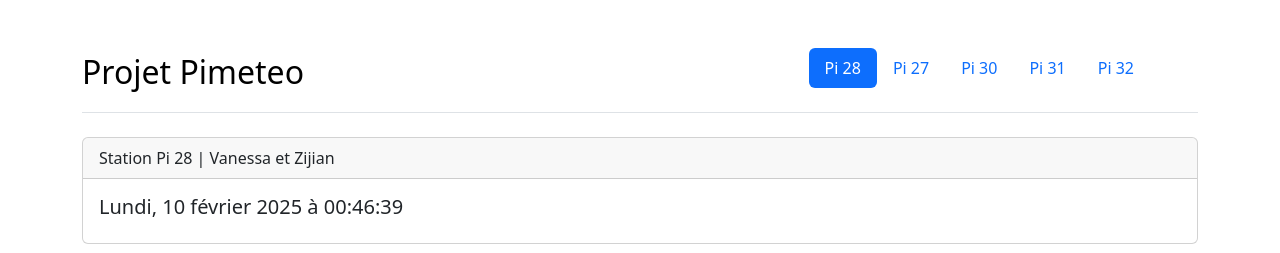
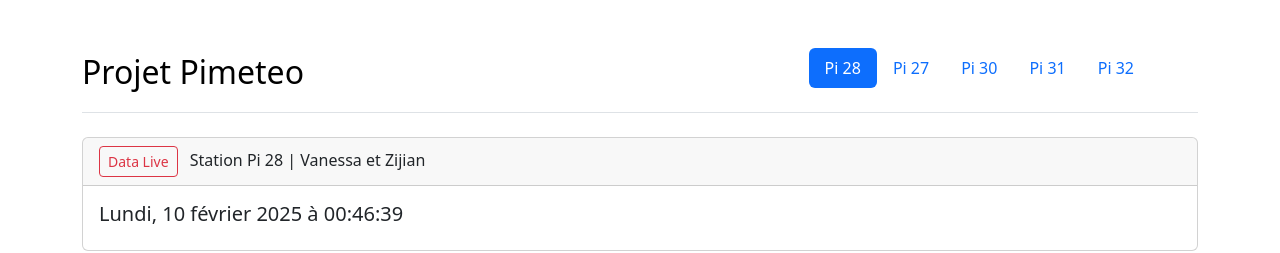
Before and after one commit to Fuyutaru/pimeteo, a Vue app in the folder dashboard/: page / in a window 1280 px wide. Shown: the top 253 px of the page. Built offline with nearby package versions, Linux system fonts and the light colour scheme; no server answers.

Commit message:
del redirect # in header

```diff
--- a/dashboard/src/components/HeaderApp.vue
+++ b/dashboard/src/components/HeaderApp.vue
@@ -9,19 +9,19 @@
 
     <ul class="nav nav-pills me-5">
       <li class="nav-item">
-          <a href="#" class="nav-link" :class="{ active: stationName === 'Pi 28' }" @click="stationCliqued('Pi 28')">Pi 28</a>
+          <a class="nav-link" :class="{ active: stationName === 'Pi 28' }" @click="stationCliqued('Pi 28')">Pi 28</a>
         </li>
         <li class="nav-item">
-          <a href="#" class="nav-link" :class="{ active: stationName === 'Pi 27' }" @click="stationCliqued('Pi 27')">Pi 27</a>
+          <a class="nav-link" :class="{ active: stationName === 'Pi 27' }" @click="stationCliqued('Pi 27')">Pi 27</a>
         </li>
         <li class="nav-item">
-          <a href="#" class="nav-link" :class="{ active: stationName === 'Pi 30' }" @click="stationCliqued('Pi 30')">Pi 30</a>
+          <a class="nav-link" :class="{ active: stationName === 'Pi 30' }" @click="stationCliqued('Pi 30')">Pi 30</a>
         </li>
         <li class="nav-item">
-          <a href="#" class="nav-link" :class="{ active: stationName === 'Pi 31' }" @click="stationCliqued('Pi 31')">Pi 31</a>
+          <a class="nav-link" :class="{ active: stationName === 'Pi 31' }" @click="stationCliqued('Pi 31')">Pi 31</a>
         </li>
         <li class="nav-item">
-          <a href="#" class="nav-link" :class="{ active: stationName === 'Pi 32' }" @click="stationCliqued('Pi 32')">Pi 32</a>
+          <a class="nav-link" :class="{ active: stationName === 'Pi 32' }" @click="stationCliqued('Pi 32')">Pi 32</a>
         </li>
     </ul>
   </header>
--- a/dashboard/src/components/InfoStation.vue
+++ b/dashboard/src/components/InfoStation.vue
@@ -1,8 +1,13 @@
 <template>
     <div class="card">
-        <div class="card-header"> Station {{ stationName }} | {{ infos[stationName] }}</div>
+        <div class="card-header">
+          <button type="button" class="btn btn-outline-danger btn-sm me-2" data-bs-toggle="button">
+            Data Live
+          </button>
+          Station {{ stationName }} | {{ infos[stationName] }}
+        </div>
         <div class="card-body">
-        <h5 class="card-title ">{{ readableTimestamp() }}</h5>
+        <h5>{{ readableTimestamp() }}</h5>
         </div>
     </div>
 </template>
```
